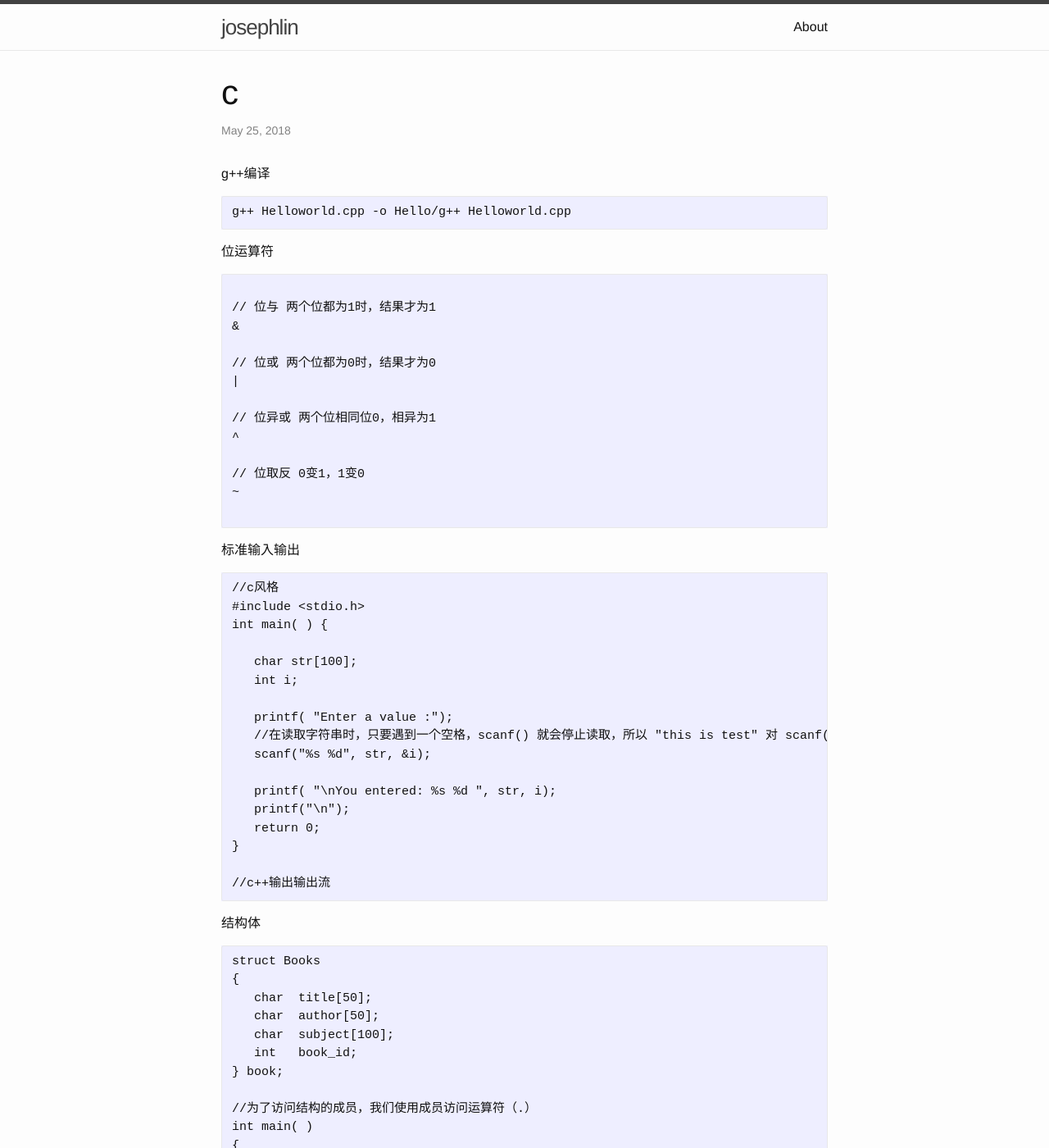
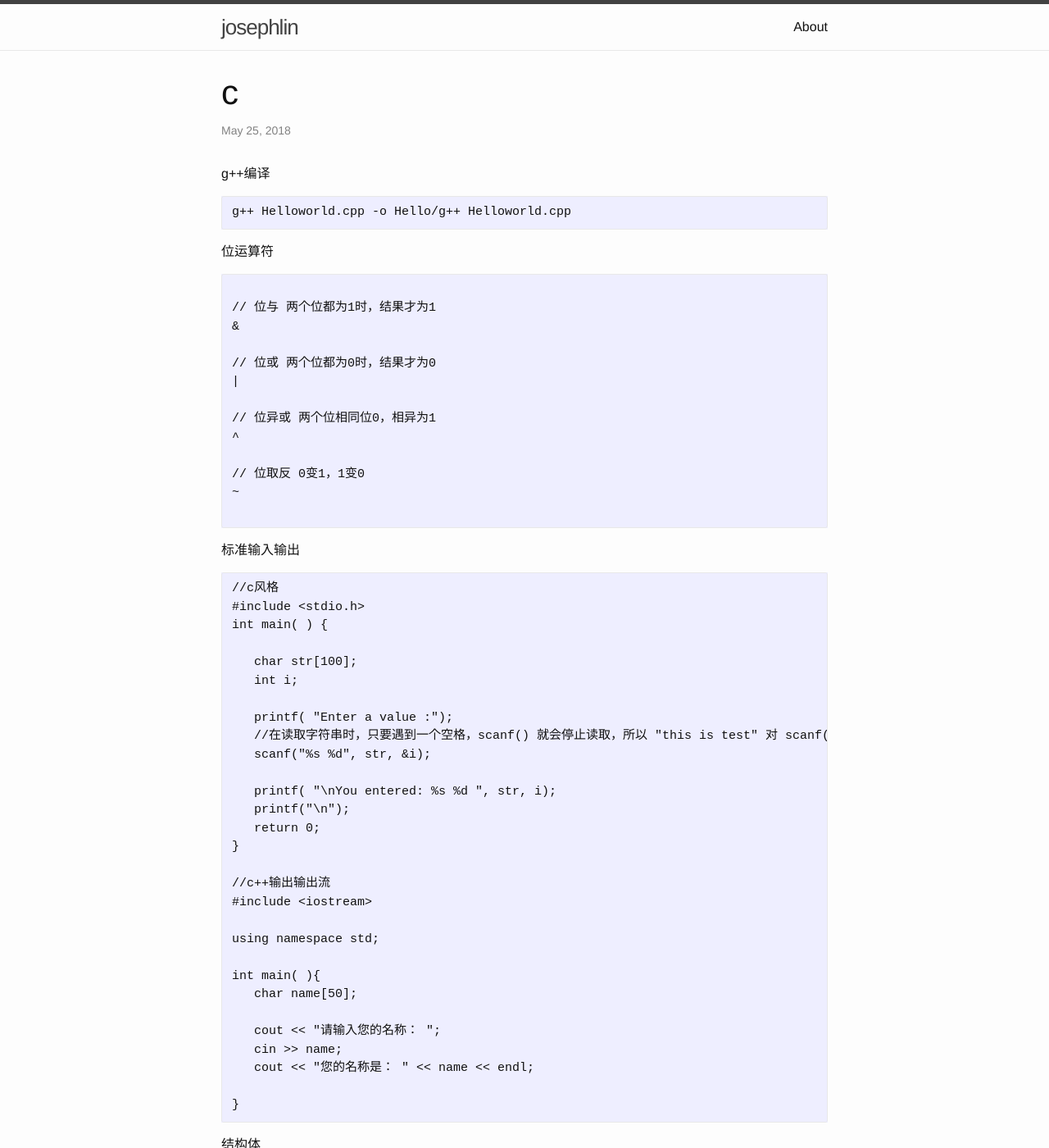
Before and after one commit to josephstalin117/josephstalin117.github.io, a Jekyll site: the page built from _posts/2018-5-25-c.markdown, in a window 1280 px wide and 1400 px high. Shown: the whole window at 82% size. Built offline with Jekyll 4.4.1, drawn with Linux system fonts in a browser that asks for light colours.

Commit message:
add cin & cout

````diff
--- a/_posts/2018-5-25-c.markdown
+++ b/_posts/2018-5-25-c.markdown
@@ -46,6 +46,18 @@ int main( ) {
 }
 
 //c++输出输出流
+#include <iostream>
+
+using namespace std;
+
+int main( ){
+   char name[50];
+
+   cout << "请输入您的名称： ";
+   cin >> name;
+   cout << "您的名称是： " << name << endl;
+
+}
 ```
 
 结构体
````
